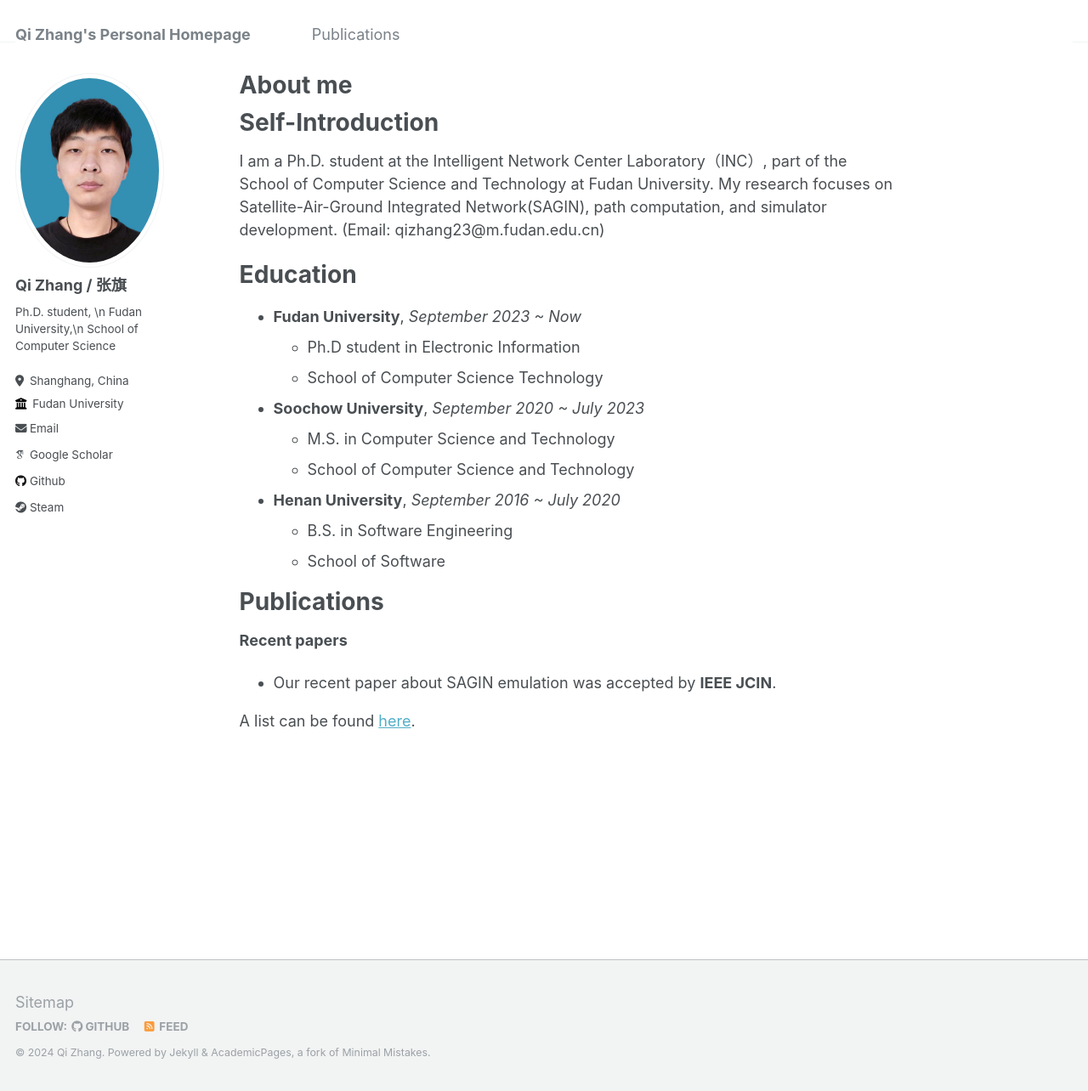
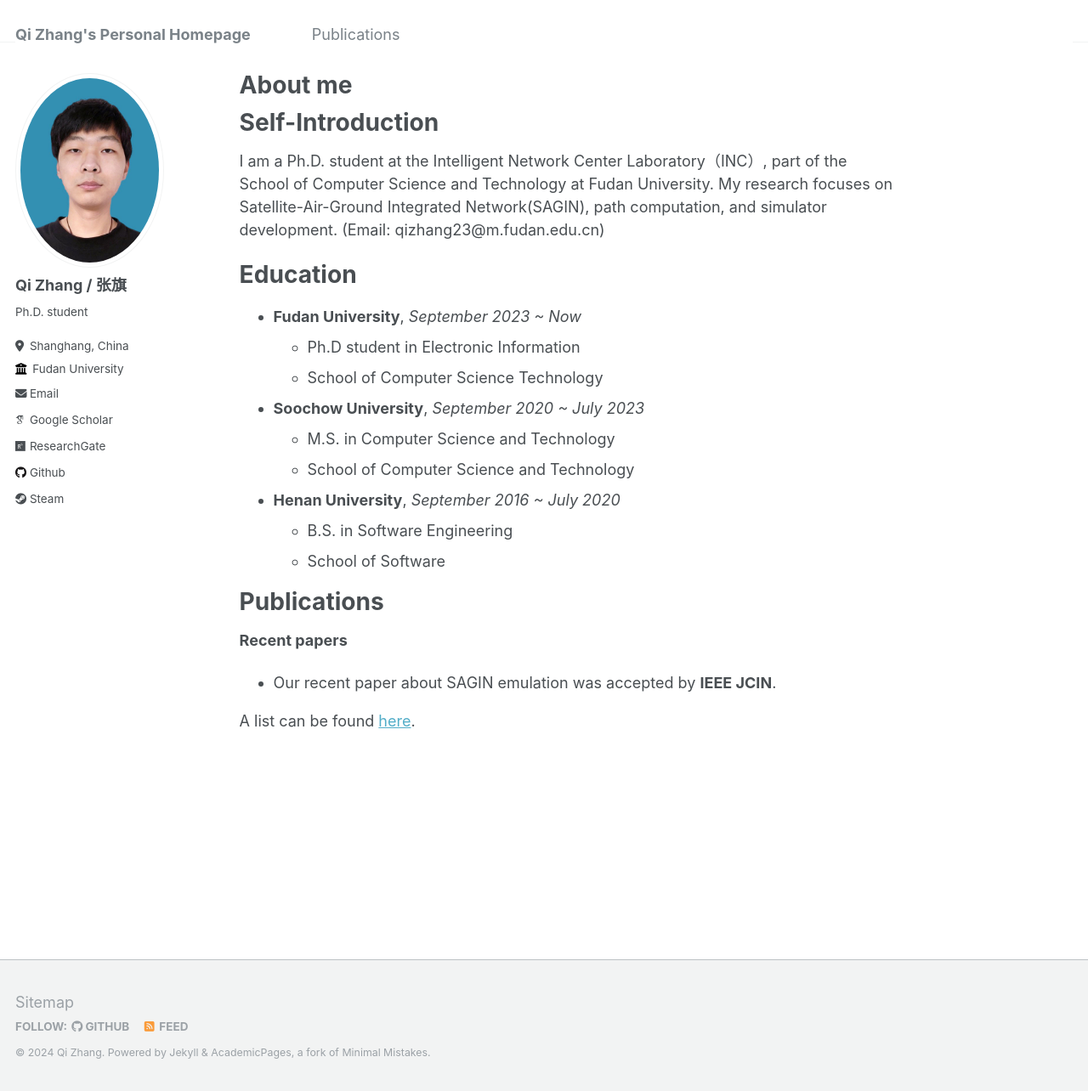
Before and after one commit to ChuHuaYuan/ChuHuaYuan.github.io, a Jekyll site: the page built from _pages/about.md, in a window 1280 px wide and 1284 px high. Shown: the whole window at 85% size. Built offline with Jekyll 4.4.1, drawn with Linux system fonts in a browser that asks for light colours; some web fonts are replaced.

Commit message:
更新researchgate

```diff
--- a/_config.yml
+++ b/_config.yml
@@ -24,7 +24,7 @@ author:
   avatar           : "zq_photo.jpg"
   name             : "Qi Zhang / 张旗"
   pronouns         : # example: "she/her"
-  bio              : "Ph.D. student, \\n Fudan University,\\n School of Computer Science"
+  bio              : "Ph.D. student"
   location         : "Shanghang, China"
   employer         : "Fudan University"
   uri              : # URL
@@ -36,7 +36,7 @@ author:
   impactstory      : # URL
   orcid            : # "http://orcid.org/yourorcidurl"
   pubmed           : # "https://www.ncbi.nlm.nih.gov/pubmed/?term=john+snow"
-  researchgate     : # URL
+  researchgate     : "https://www.researchgate.net/profile/Qi-Zhang-587"
 
   # Repositories and software development
   bitbucket        : # Username - Update with your username on the site
```
